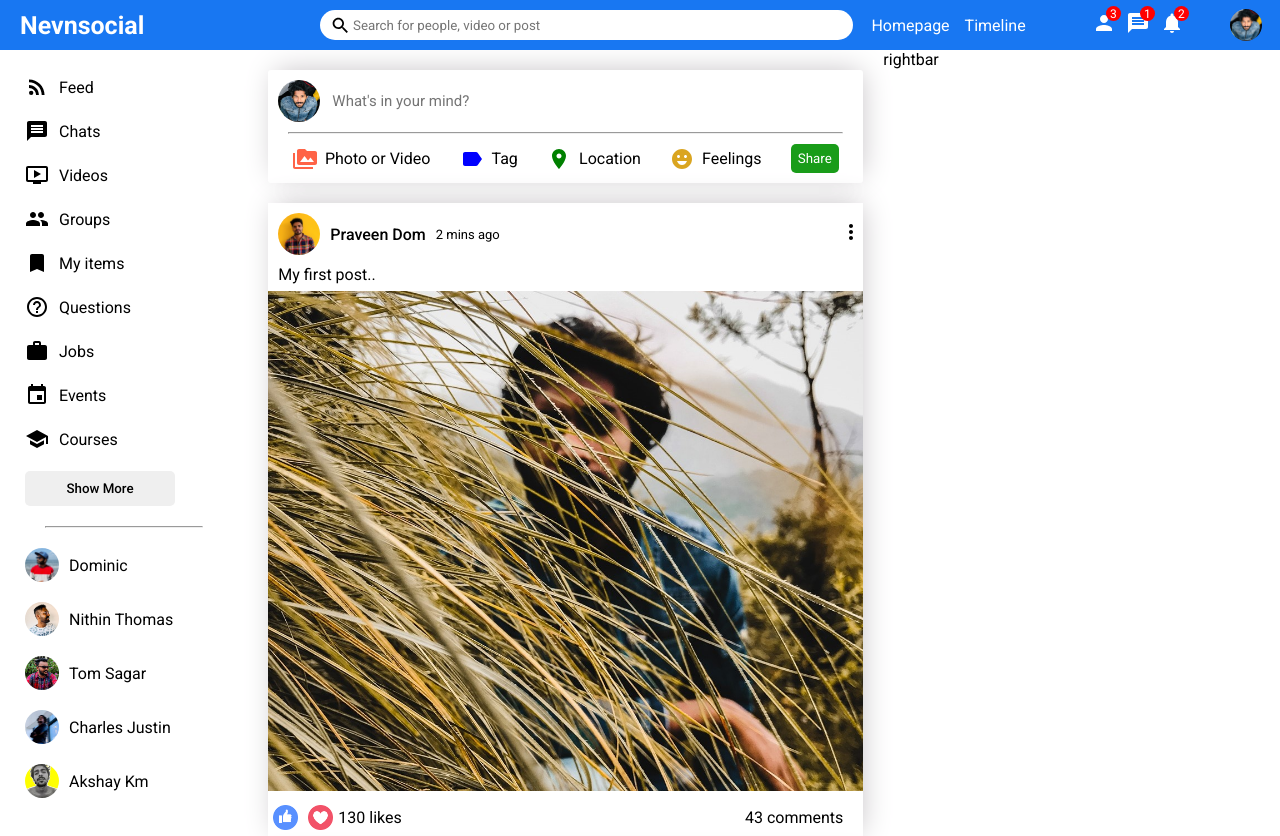
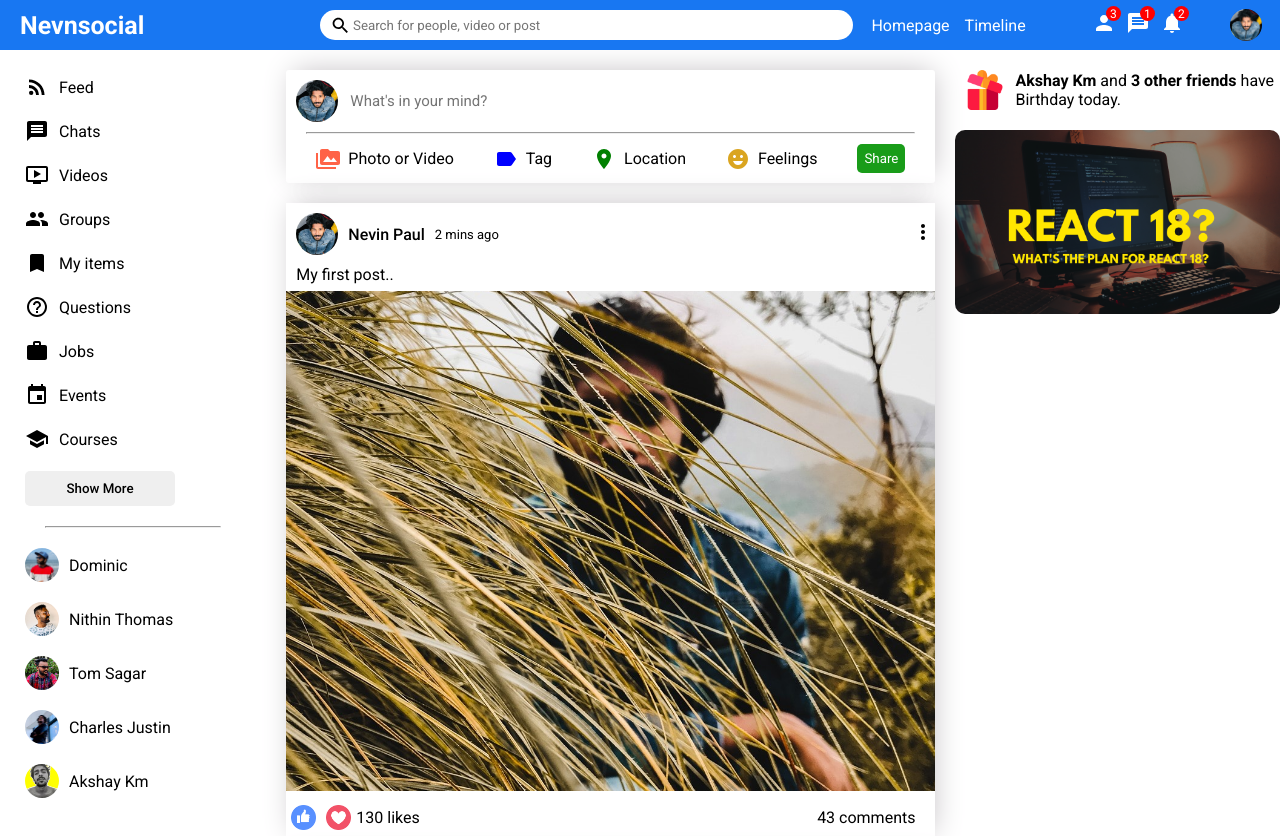
Before and after one commit to nevinpaul/social-app, a React (Create React App) app: page / in a window 1280 px wide. Shown: the top 836 px of the page. Built offline with nearby package versions, Linux system fonts and the light colour scheme.

Commit message:
all static items complete

```diff
--- a/src/components/post/Post.jsx
+++ b/src/components/post/Post.jsx
@@ -6,8 +6,8 @@ export default function Post() {
     <div className="postContainer">
         <div className="postTop">
             <div className="postTopLeft">
-            <img src="assets/person/7.jpeg" alt="" className="postProfileImg" />
-            <span className="postUsername">Praveen Dom</span>
+            <img src="assets/person/1.jpg" alt="" className="postProfileImg" />
+            <span className="postUsername">Nevin Paul</span>
             <span className="postDate">2 mins ago</span>
             </div>
             <div className="postTopRight">
--- a/src/components/rightbar/Rightbar.jsx
+++ b/src/components/rightbar/Rightbar.jsx
@@ -3,7 +3,13 @@ import './rightbar.css';
 export default function Rightbar() {
   return (
     <div className='rightbarContainer'>
-      rightbar
+      <div className="birthday">
+        <img src="assets/gift.png" alt="" className="birthdayIcon" />
+        <span className="birthdayText"><b>Akshay Km</b> and <b>3 other friends</b> have Birthday today.</span>
+      </div>
+      <div className="ad">
+        <img src="assets/react18.png" alt="" className="adImg" />
+      </div>
     </div>
   )
 }
--- a/src/components/rightbar/rightbar.css
+++ b/src/components/rightbar/rightbar.css
@@ -1,3 +1,19 @@
 .rightbarContainer{
-    flex: 4;
+    flex: 3;
 }
+
+.birthdayIcon{
+    margin: 20px 10px;
+    width: 40px;
+    height: 40px;
+}
+
+.birthday{
+    display: flex;
+    align-items: center;
+}
+
+.adImg{
+    width: 100%;
+    border-radius: 10px;
+}
```
